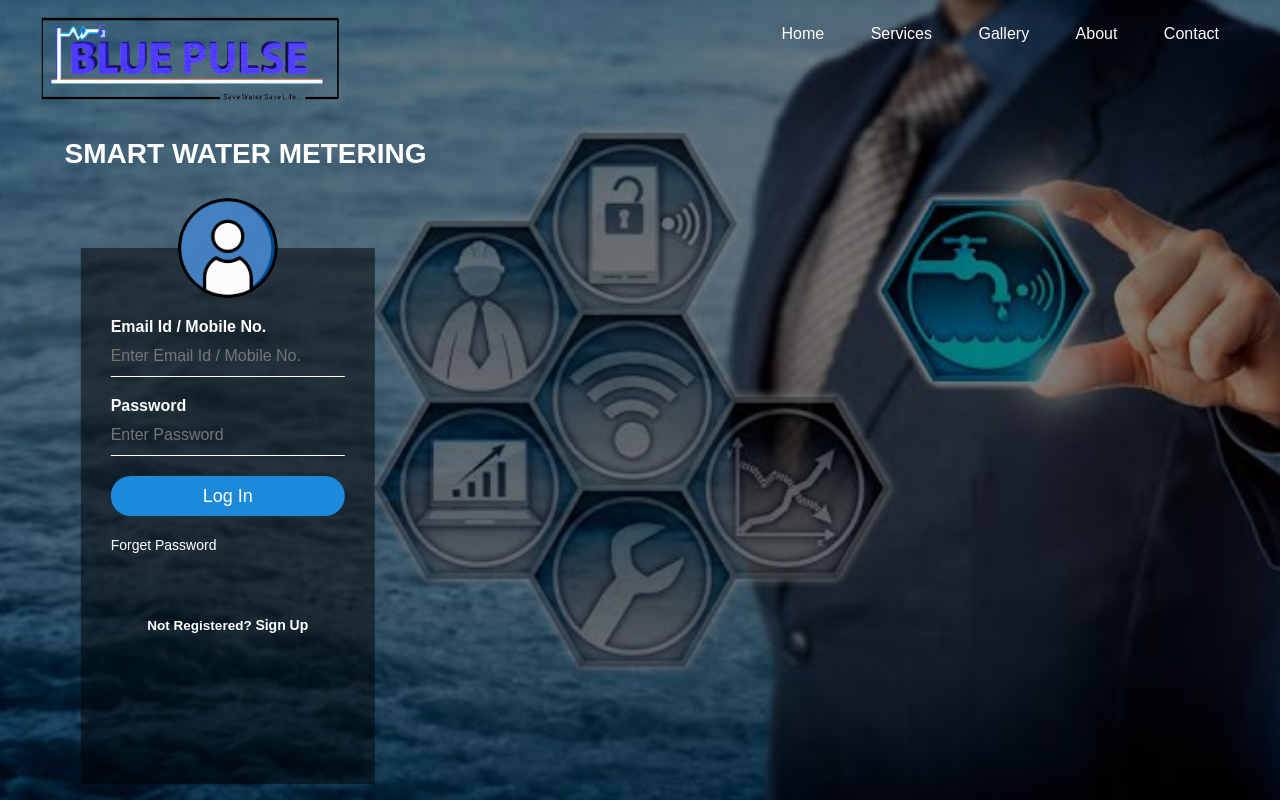
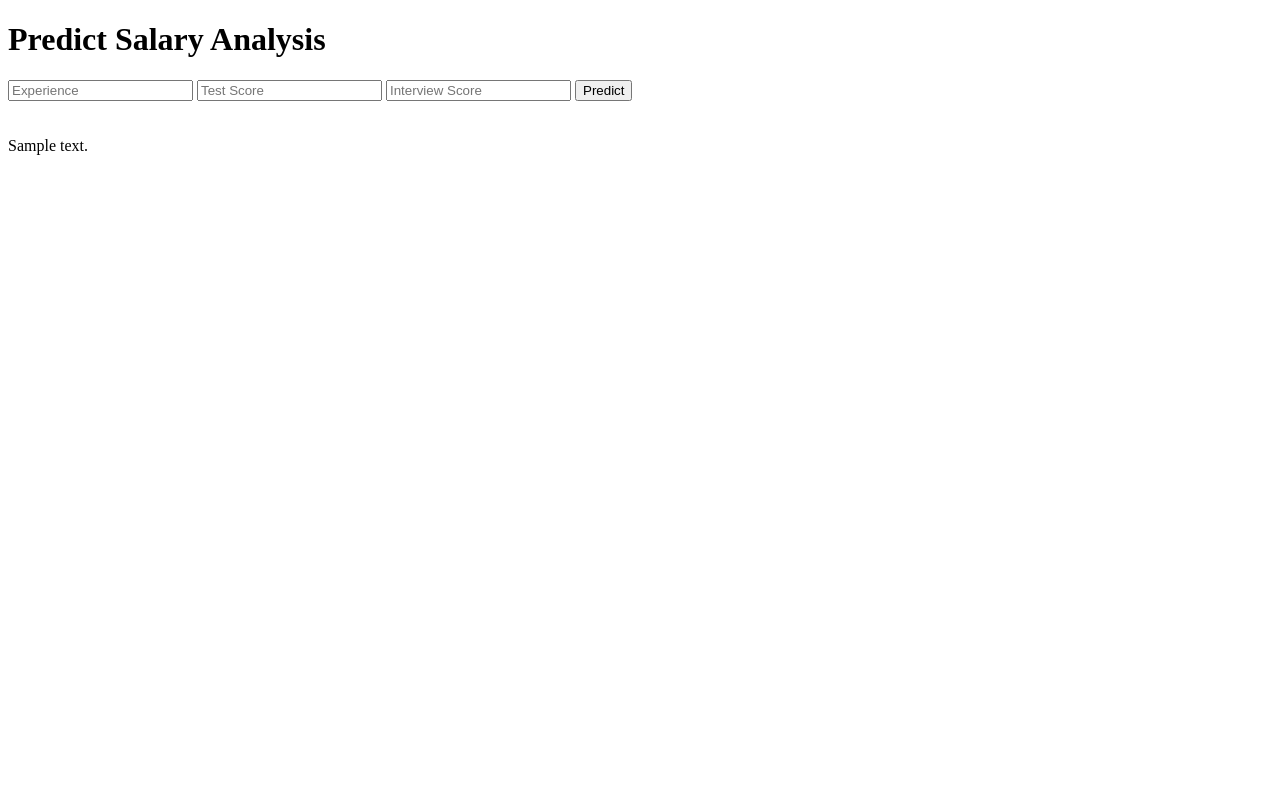
Before and after one commit to AvishekBin/BluePulse, a Flask app: template templates/index.html in a window 1280 px wide. Run offline with Flask 2, Linux system fonts and the light colour scheme; the template is opened without the code that fills it: most values are stand-ins (such as "Sample title", 1, 10 or a date in 2020); parts of the project's set-up code (start-up, migrations or seed data) failed here and were passed over.

Commit message:
Update index.html

```diff
--- a/templates/index.html
+++ b/templates/index.html
@@ -1,60 +1,36 @@
+
 <!DOCTYPE html>
-<html>
+<html >
+<!--From https://codepen.io/frytyler/pen/EGdtg-->
 <head>
-	<title>BLUE PULSE GROUP</title>
-	<link rel="stylesheet" type="text/css" href="css/style.css">
+  <meta charset="UTF-8">
+  <title>ML API</title>
+  <link href='https://fonts.googleapis.com/css?family=Pacifico' rel='stylesheet' type='text/css'>
+<link href='https://fonts.googleapis.com/css?family=Arimo' rel='stylesheet' type='text/css'>
+<link href='https://fonts.googleapis.com/css?family=Hind:300' rel='stylesheet' type='text/css'>
+<link href='https://fonts.googleapis.com/css?family=Open+Sans+Condensed:300' rel='stylesheet' type='text/css'>
+
 </head>
-<body style='overflow-x: hidden; overflow-y: hidden;'>
-	<header>
-		<div class="main">
-			<div class="logo">
-				<img src="Logobp.png"/>
-				<ul>
-					<li><a href="#">Home</a></li>
-					<li><a href="#">Services</a></li>
-					<li><a href="#">Gallery</a></li>
-					<li><a href="#">About</a></li>
-					<li><a href="#">Contact</a></li>
-				</ul>
-			</div>
-			<div class='title'>
-				<h1>SMART WATER METERING</h1>
-			</div>
-			<div class="login-box">
-				<img src="prfpic.png" class="prfpic">
-				<form class="register-form">
-					<h1>Register Yourself</h1>
-					<p>Username</p>
-					<input type="text" placeholder="Enter Username"/>
-					<p>Email Id / Mobile No.</p>
-					<input type="text" placeholder="Enter Email Id / Mobile No."/>
-					<p>Password</p>
-					<input type="password" placeholder="Enter Password"/>
-					<input type="submit" name="submit" value="Sign Up"/>
-					<div class="registered">
-						<p class="message">Already Registered? <a href="#">Log in</a></p>
-					</div>
-				</form>
-				<form>
 
-					<p>Email Id / Mobile No.</p>
-					<input type="text" name="username" placeholder="Enter Email Id / Mobile No."/>
-					<p>Password</p>
-					<input type="password" name="password" placeholder="Enter Password"/>
-					<input type="submit" name="submit" value="Log In"/>
-					<a href="#">Forget Password</a>
-					<div class="registration">
-						<p class="message">Not Registered? <a href="#">Sign Up</a></p>
-					</div>
-				</form>
-			</div>
-		</div>
-	</header>
-	<script src='https://code.jquery.com/jquery-3.4.1.min.js'></script>
-	<script>
-		$('.message a').click(function(){
-		$('form').animate({height: "toggle", opacity: "toggle"}, "slow");
-		});
-	</script>
+<body>
+ <div class="login">
+	<h1>Predict Salary Analysis</h1>
+
+     <!-- Main Input For Receiving Query to our ML -->
+    <form action="{{ url_for('predict')}}"method="post">
+    	<input type="text" name="experience" placeholder="Experience" required="required" />
+        <input type="text" name="test_score" placeholder="Test Score" required="required" />
+		<input type="text" name="interview_score" placeholder="Interview Score" required="required" />
+
+        <button type="submit" class="btn btn-primary btn-block btn-large">Predict</button>
+    </form>
+
+   <br>
+   <br>
+   {{ prediction_text }}
+
+ </div>
+
+
 </body>
 </html>
```
